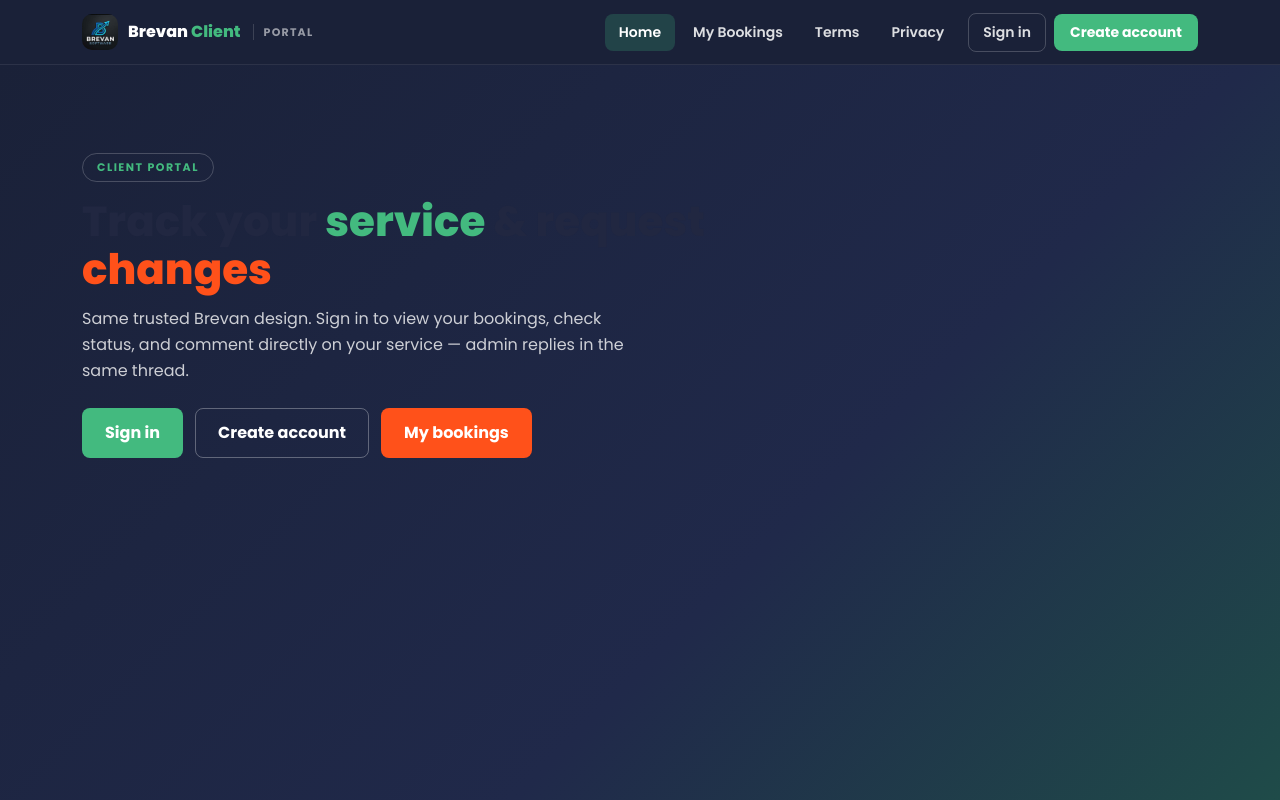
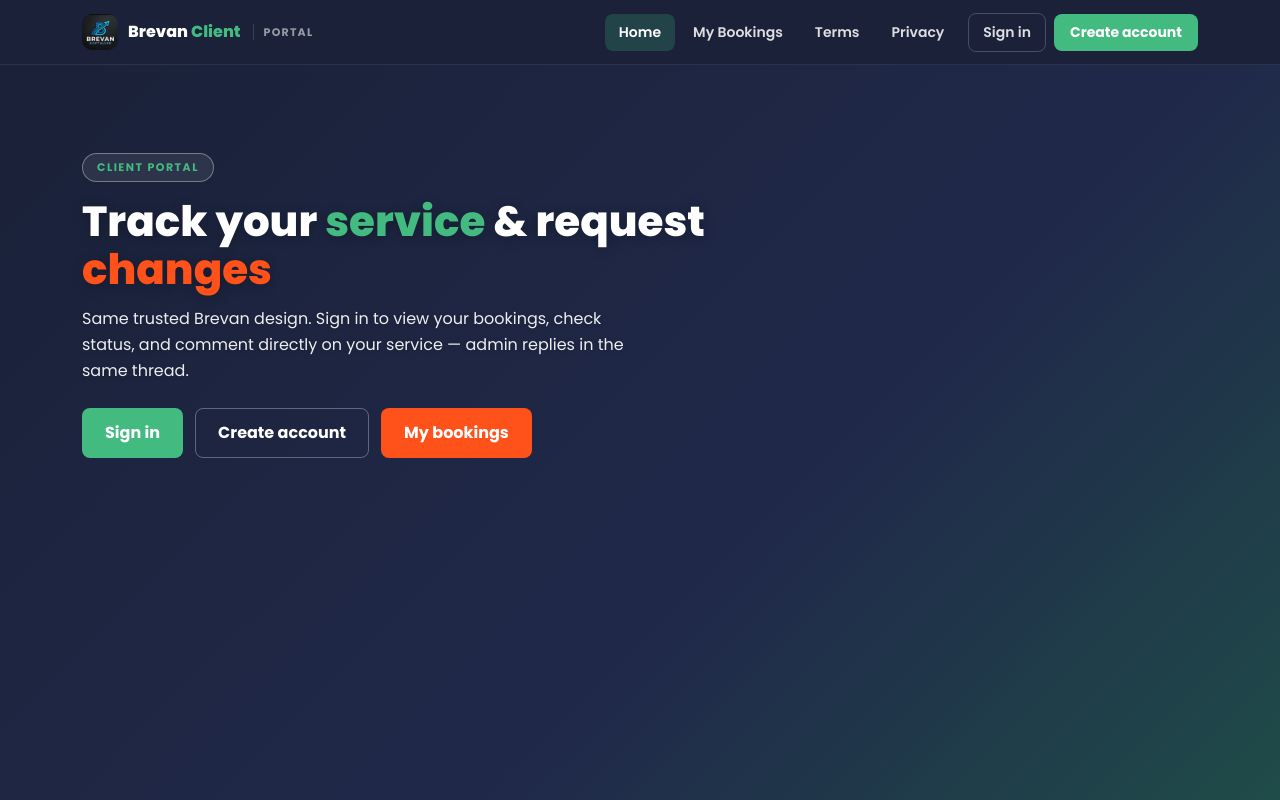
Before and after one commit to manu-kali3/brevan-client, a Next.js app: page / in a window 1280 px wide. Shown: the top 800 px of the page. Built offline with nearby package versions, Linux system fonts and the light colour scheme; no server answers.

Commit message:
Fix hero text visibility
- Force h1 color #fff with text shadow
- Pill with background for contrast
- p opacity 0.92 + shadow

```diff
--- a/src/app/page.tsx
+++ b/src/app/page.tsx
@@ -7,11 +7,11 @@ export default function Home() {
         <div className="container">
           <div className="row">
             <div className="col-lg-8">
-              <span style={{ display: "inline-block", padding: "5px 14px", borderRadius: 20, border: "1px solid rgba(255,255,255,0.2)", fontSize: 11, letterSpacing: 1.5, textTransform: "uppercase", color: "#43ba7f", fontWeight: 700 }}>Client Portal</span>
-              <h1 style={{ fontSize: 42, fontWeight: 800, margin: "16px 0 12px", lineHeight: 1.15 }}>
+              <span style={{ display: "inline-block", padding: "5px 14px", borderRadius: 20, border: "1px solid rgba(255,255,255,0.35)", background: "rgba(255,255,255,0.08)", fontSize: 11, letterSpacing: 1.5, textTransform: "uppercase", color: "#43ba7f", fontWeight: 700 }}>Client Portal</span>
+              <h1 style={{ fontSize: 42, fontWeight: 800, margin: "16px 0 12px", lineHeight: 1.15, color: "#ffffff", textShadow: "0 2px 12px rgba(0,0,0,0.25)" }}>
                 Track your <em style={{ color: "#43ba7f", fontStyle: "normal" }}>service</em> &amp; request <em style={{ color: "#ff511a", fontStyle: "normal" }}>changes</em>
               </h1>
-              <p style={{ color: "rgba(255,255,255,0.78)", fontSize: 16, maxWidth: 560 }}>Same trusted Brevan design. Sign in to view your bookings, check status, and comment directly on your service — admin replies in the same thread.</p>
+              <p style={{ color: "#ffffff", opacity: 0.92, fontSize: 16, maxWidth: 560, textShadow: "0 1px 6px rgba(0,0,0,0.2)" }}>Same trusted Brevan design. Sign in to view your bookings, check status, and comment directly on your service — admin replies in the same thread.</p>
               <div style={{ display: "flex", gap: 12, marginTop: 24, flexWrap: "wrap" }}>
                 <Link href="/login" className="btn" style={{ background: "#43ba7f", color: "#fff", padding: "12px 22px", borderRadius: 8, fontWeight: 700, textDecoration: "none" }}>Sign in</Link>
                 <Link href="/signup" className="btn" style={{ background: "transparent", border: "1px solid rgba(255,255,255,0.3)", color: "#fff", padding: "12px 22px", borderRadius: 8, fontWeight: 700, textDecoration: "none" }}>Create account</Link>
```
